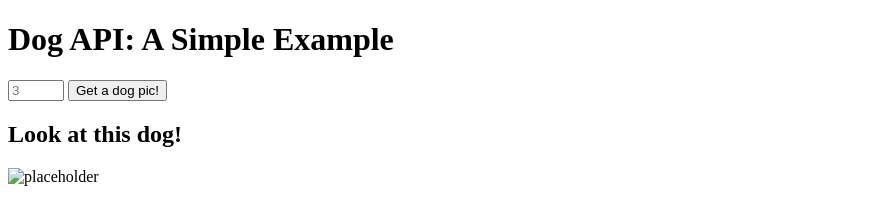
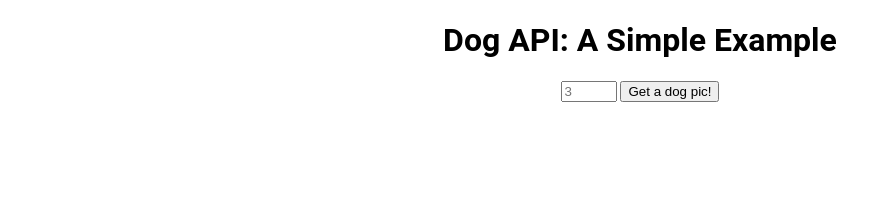
Before and after one commit to thinkful-ei-macaw/vendy-muhiddin-simple-get-request, a plain HTML site: page simple_get/ex2/index.html in a window 1280 px wide. Shown: the whole page, without its empty margins (0-891 px from the left). Drawn offline with nearby package versions, Linux system fonts and the light colour scheme.

Commit message:
exercise 2

```diff
--- a/simple_get/ex2/index.css
+++ b/simple_get/ex2/index.css
@@ -0,0 +1,17 @@
+* {
+    box-sizing: border-box;
+  }
+
+  body {
+    font-family: 'Roboto', sans-serif;
+    text-align: center;
+  }
+
+  .container {
+    max-width: 600px;
+    margin: 0 auto;
+  }
+
+  .hidden {
+    display: none;
+  }
--- a/simple_get/ex2/index.html
+++ b/simple_get/ex2/index.html
@@ -5,7 +5,7 @@
     <meta name="viewport" content="width=device-width, initial-scale=1.0">
     <meta http-equiv="X-UA-Compatible" content="ie=edge">
     <title>Dog API Example</title>
-    <link rel="shortcut icon" href="#">
+    <link rel="shortcut icon" href="">
     <link rel="stylesheet" href="index.css">
 </head>
 <body>
@@ -17,8 +17,8 @@
           <input type="submit" value="Get a dog pic!">
         </form>
         <section class="results hidden">
-        <h2>Look at this dog!</h2>
-        <img class="results-img" alt="placeholder">
+          <h2>Look at this dog!</h2>
+          <img class="results-img" alt="there should be picture">
         </section>
     </div>
     <script src="https://code.jquery.com/jquery-3.3.1.js" integrity="sha256-2Kok7MbOyxpgUVvAk/HJ2jigOSYS2auK4Pfzbm7uH60=" crossorigin="anonymous"></script>
--- a/simple_get/ex2/index.js
+++ b/simple_get/ex2/index.js
@@ -1,3 +1,4 @@
+
 function getDogImage() {
   fetch('https://dog.ceo/api/breeds/image/random')
     .then(response => response.json())
@@ -10,7 +11,7 @@ function displayResults(responseJson) {
   console.log(responseJson);
   //replace the existing image with the new one
   $('.results-img').replaceWith(
-    `<img src="${responseJson.message}" class="results-img">`
+    `<img src="${responseJson.message}" class="results-img" height="200" width="200">`
   )
   //display the results section
   $('.results').removeClass('hidden');
@@ -23,7 +24,7 @@ function watchForm() {
     //console.log(value);
     for(let i = 0; i < value; i++) {
       getDogImage();
-      displayResults();
+
     }
   });
 }
```
